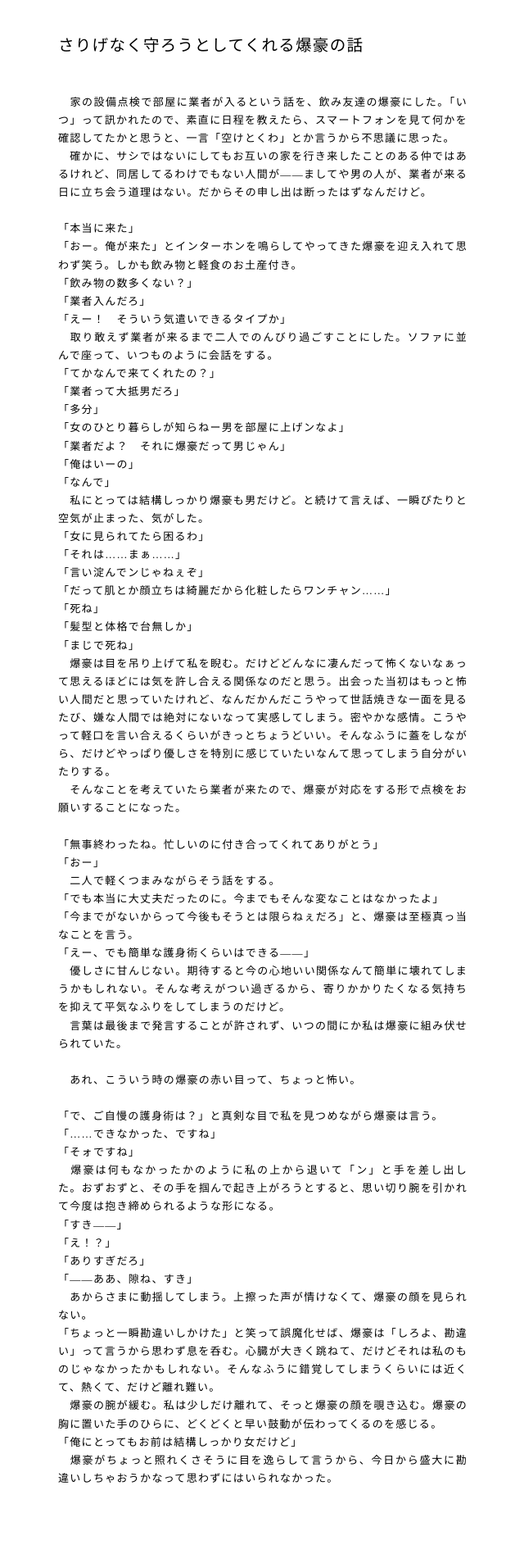
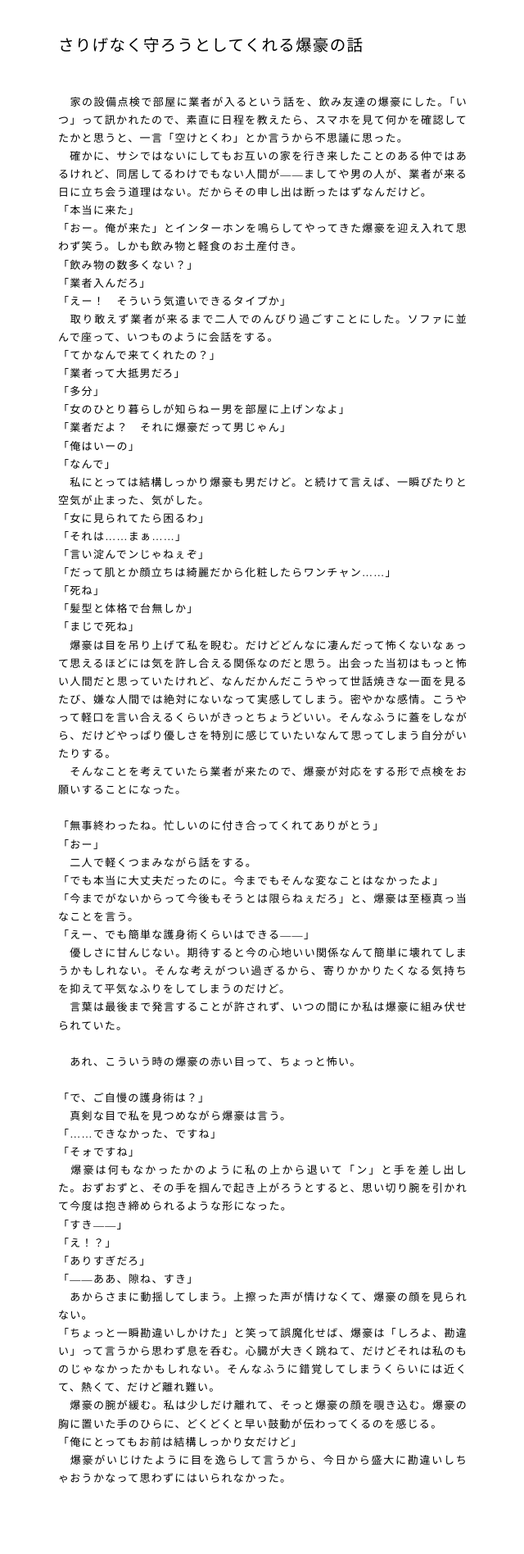
Before and after one commit to bisqhq/bisqhq.github.io, a Jekyll site: the page novel/novel8.html, which Jekyll copies as it is, in a window 1280 px wide. Shown: the whole page at 82% size, without its empty margins (319-959 px from the left). Built offline with Jekyll 4.4.1, drawn with Linux system fonts in a browser that asks for light colours; some web fonts are replaced.

Commit message:
Update novel8.html

```diff
--- a/novel/novel8.html
+++ b/novel/novel8.html
@@ -14,9 +14,8 @@
 <h2>さりげなく守ろうとしてくれる爆豪の話</h2>
 
 <p><div id="novelContent" class="novel-text">
-　家の設備点検で部屋に業者が入るという話を、飲み友達の爆豪にした。「いつ」って訊かれたので、素直に日程を教えたら、スマートフォンを見て何かを確認してたかと思うと、一言「空けとくわ」とか言うから不思議に思った。
-　確かに、サシではないにしてもお互いの家を行き来したことのある仲ではあるけれど、同居してるわけでもない人間が――ましてや男の人が、業者が来る日に立ち会う道理はない。だからその申し出は断ったはずなんだけど。
-
+　家の設備点検で部屋に業者が入るという話を、飲み友達の爆豪にした。「いつ」って訊かれたので、素直に日程を教えたら、スマホを見て何かを確認してたかと思うと、一言「空けとくわ」とか言うから不思議に思った。
+　確かに、サシではないにしてもお互いの家を行き来したことのある仲ではあるけれど、同居してるわけでもない人間が——ましてや男の人が、業者が来る日に立ち会う道理はない。だからその申し出は断ったはずなんだけど。
 「本当に来た」
 「おー。俺が来た」とインターホンを鳴らしてやってきた爆豪を迎え入れて思わず笑う。しかも飲み物と軽食のお土産付き。
 「飲み物の数多くない？」
@@ -43,28 +42,29 @@
 
 「無事終わったね。忙しいのに付き合ってくれてありがとう」
 「おー」
-　二人で軽くつまみながらそう話をする。
+　二人で軽くつまみながら話をする。
 「でも本当に大丈夫だったのに。今までもそんな変なことはなかったよ」
 「今までがないからって今後もそうとは限らねぇだろ」と、爆豪は至極真っ当なことを言う。
-「えー、でも簡単な護身術くらいはできる――」
+「えー、でも簡単な護身術くらいはできる——」
 　優しさに甘んじない。期待すると今の心地いい関係なんて簡単に壊れてしまうかもしれない。そんな考えがつい過ぎるから、寄りかかりたくなる気持ちを抑えて平気なふりをしてしまうのだけど。
 　言葉は最後まで発言することが許されず、いつの間にか私は爆豪に組み伏せられていた。
 
 　あれ、こういう時の爆豪の赤い目って、ちょっと怖い。
 
-「で、ご自慢の護身術は？」と真剣な目で私を見つめながら爆豪は言う。
+「で、ご自慢の護身術は？」
+　真剣な目で私を見つめながら爆豪は言う。
 「……できなかった、ですね」
 「そォですね」
-　爆豪は何もなかったかのように私の上から退いて「ン」と手を差し出した。おずおずと、その手を掴んで起き上がろうとすると、思い切り腕を引かれて今度は抱き締められるような形になる。
-「すき――」
+　爆豪は何もなかったかのように私の上から退いて「ン」と手を差し出した。おずおずと、その手を掴んで起き上がろうとすると、思い切り腕を引かれて今度は抱き締められるような形になった。
+「すき——」
 「え！？」
 「ありすぎだろ」
-「――ああ、隙ね、すき」
+「——ああ、隙ね、すき」
 　あからさまに動揺してしまう。上擦った声が情けなくて、爆豪の顔を見られない。
 「ちょっと一瞬勘違いしかけた」と笑って誤魔化せば、爆豪は「しろよ、勘違い」って言うから思わず息を呑む。心臓が大きく跳ねて、だけどそれは私のものじゃなかったかもしれない。そんなふうに錯覚してしまうくらいには近くて、熱くて、だけど離れ難い。
 　爆豪の腕が緩む。私は少しだけ離れて、そっと爆豪の顔を覗き込む。爆豪の胸に置いた手のひらに、どくどくと早い鼓動が伝わってくるのを感じる。
 「俺にとってもお前は結構しっかり女だけど」
-　爆豪がちょっと照れくさそうに目を逸らして言うから、今日から盛大に勘違いしちゃおうかなって思わずにはいられなかった。
+　爆豪がいじけたように目を逸らして言うから、今日から盛大に勘違いしちゃおうかなって思わずにはいられなかった。
 </p>
 </article>
 </div>
```
